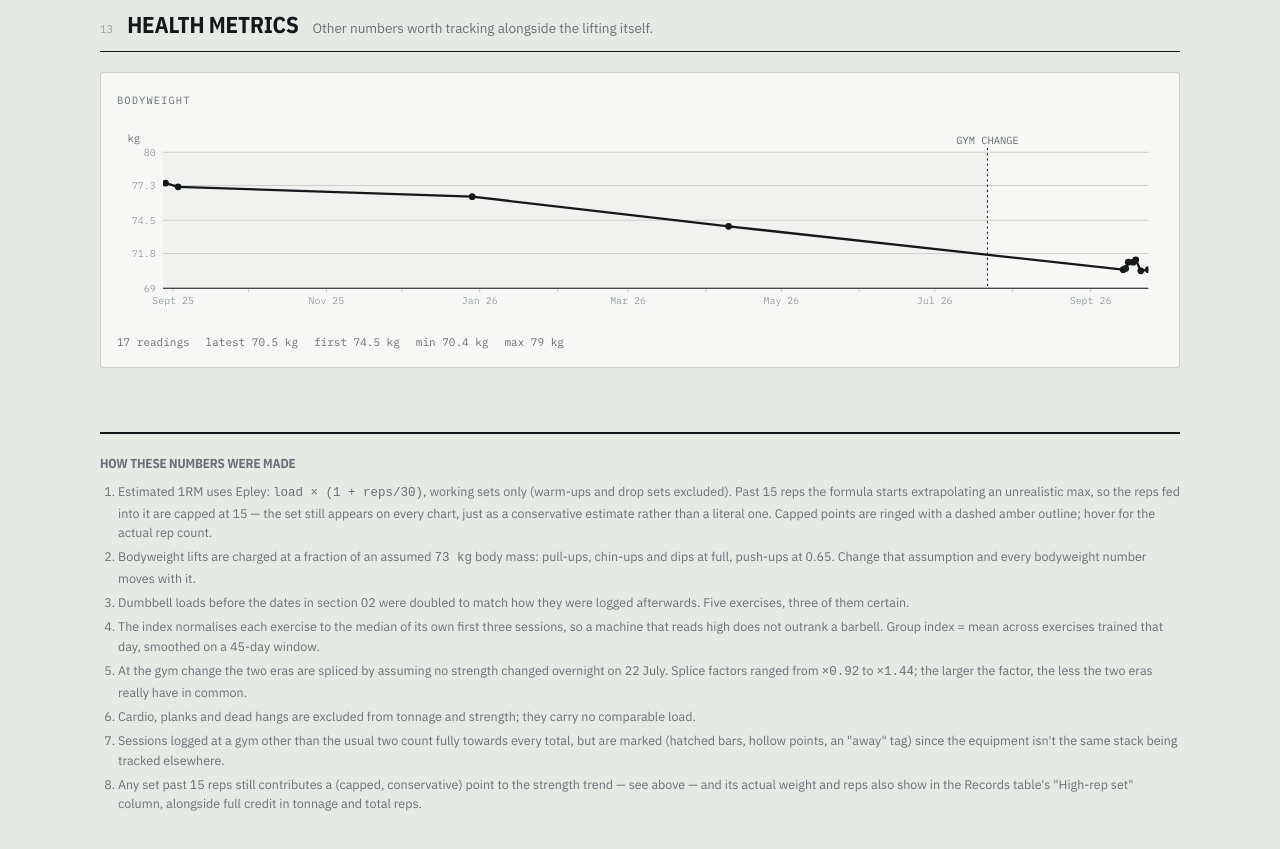
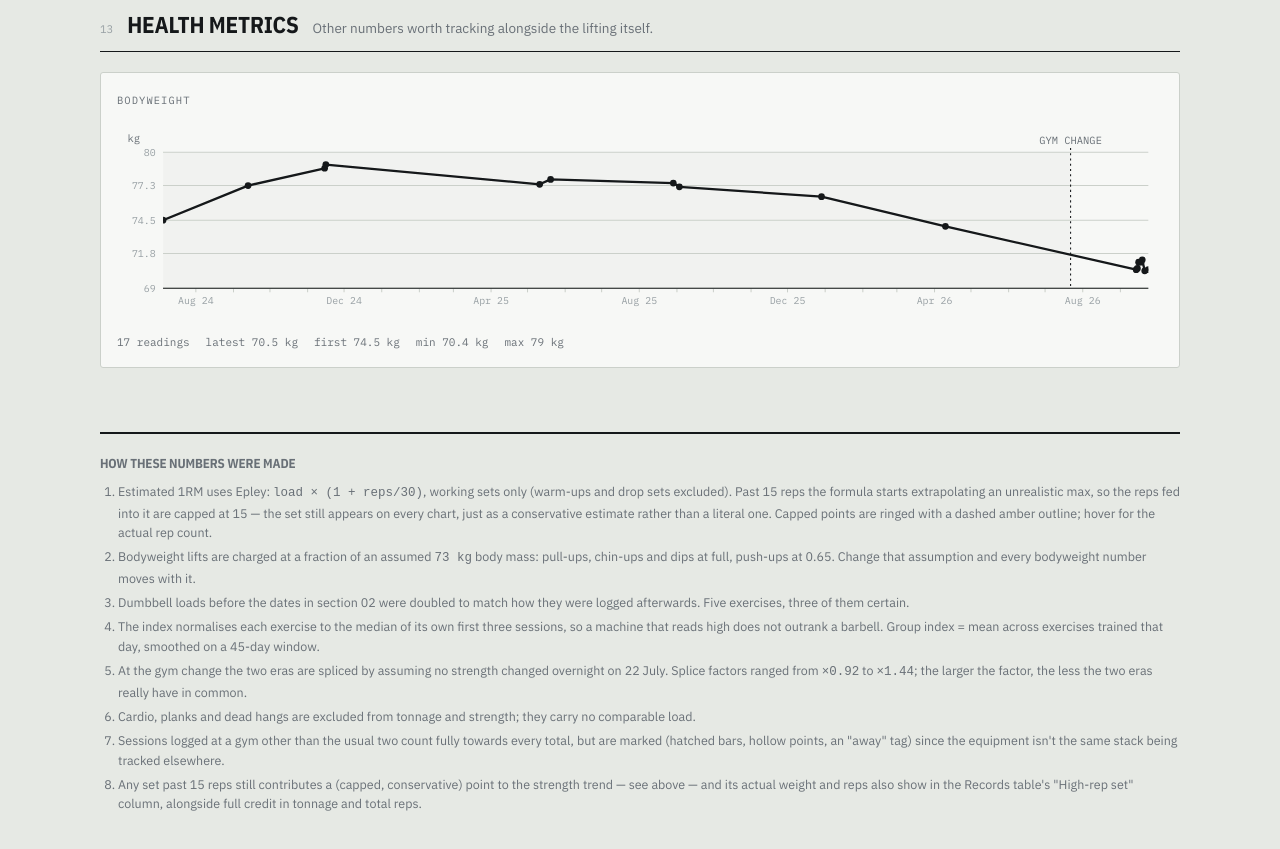
Before and after one commit to alexwareing1/Training-Dashboard, a plain HTML site: page index.html in a window 1280 px wide. Shown: the part 9820-10669 px from the top of the page. Drawn offline with nearby package versions, Linux system fonts and the light colour scheme.

Commit message:
Fix Health Metrics chart plotting readings outside session range
frame() built every time-axis chart's X scale from the training
sessions' T0-T1, including the generic per-metric charts in the Health
Metrics section. Any reading logged before the first tracked session
or after the last one (bodyweight has been logged since well before
session tracking started) fell outside that borrowed domain and was
silently dropped from the line, even though it was still counted in
the card's own stats (readings/first/latest/min/max).

frame() now takes an optional domT0/domT1 pair and defaults to the
shared session T0-T1 when omitted, so every other chart is unaffected.
The Health Metrics section now computes each metric's own min/max
reading date and passes that in, so the plotted line always includes
every point the stats line counts. Verified by decoding the rendered
path's first coordinate against the axis scale: it lands exactly on
74.5 kg (the stats' "first" value) at the frame's left edge, not
clipped or dropped.

Co-Authored-By: Claude Sonnet 5 <noreply@anthropic.com>

```diff
--- a/index.html
+++ b/index.html
@@ -457,9 +457,13 @@ function hoverable(node,text){
 }
 
 /* time-axis chart frame with era shading + seam */
-function frame(s,W,H,M,y0,y1,fmtY,ticksY){
+function frame(s,W,H,M,y0,y1,fmtY,ticksY,domT0,domT1){
+  // domT0/domT1 let a chart use its own date range instead of the training
+  // sessions' T0-T1 (e.g. a health metric logged for longer than sessions
+  // have been tracked) - default to the shared session range everywhere else
+  const t0=domT0||T0, t1=domT1||T1;
   const iw=W-M.l-M.r, ih=H-M.t-M.b;
-  const X=d=>M.l+(new Date(d)-T0)/(T1-T0)*iw;
+  const X=d=>M.l+(new Date(d)-t0)/(t1-t0)*iw;
   const Y=v=>M.t+ih-(v-y0)/(y1-y0)*ih;
   // era wash
   mk(s,'rect',{x:M.l,y:M.t,width:X(SWITCH)-M.l,height:ih,fill:'#000',opacity:.022});
@@ -470,10 +474,10 @@ function frame(s,W,H,M,y0,y1,fmtY,ticksY){
   });
   // month ticks - label every Nth month, N scaled to the actual date range so
   // labels stay readable whether the log spans a few months or several years
-  const totalMonths=(T1.getFullYear()-T0.getFullYear())*12+(T1.getMonth()-T0.getMonth());
+  const totalMonths=(t1.getFullYear()-t0.getFullYear())*12+(t1.getMonth()-t0.getMonth());
   const labelEvery=Math.max(1,Math.round(totalMonths/6));
-  let d=new Date(T0.getFullYear(),T0.getMonth()+1,1), mi=0;
-  while(d<T1){ const x=X(d);
+  let d=new Date(t0.getFullYear(),t0.getMonth()+1,1), mi=0;
+  while(d<t1){ const x=X(d);
     mk(s,'line',{x1:x,x2:x,y1:M.t+ih,y2:M.t+ih+4,class:'gl'});
     if(mi%labelEvery===0) txt(s,x,M.t+ih+15,my(d));
     d=new Date(d.getFullYear(),d.getMonth()+1,1); mi++;
@@ -1096,10 +1100,19 @@ function drawBWOverlay(s,f,M,W,series){
     const vs=pts.map(x=>x.v);
     const lo=Math.floor(Math.min(...vs)-1), hi=Math.ceil(Math.max(...vs)+1);
     const ticks=[];for(let v=lo;v<=hi;v+=(hi-lo)/4)ticks.push(Math.round(v*10)/10);
-    const f=frame(s,W,H,M,lo,hi,v=>v,ticks);
-    // a metric can have been logged for longer than the training sessions
-    // that set T0-T1, so clip to this chart's own frame rather than let an
-    // out-of-range real reading bleed past the axis
+    // this metric's own date range, not the training sessions' T0-T1 - a
+    // metric can be logged for longer than sessions have been tracked, and
+    // borrowing the session range would silently drop readings outside it
+    // even though they still count in the stats line below
+    let mT0,mT1;
+    if(pts.length>=2){
+      const mDates=pts.map(x=>+new Date(x.date));
+      mT0=new Date(Math.min(...mDates)); mT1=new Date(Math.max(...mDates));
+    } // a single reading has no range of its own - frame() falls back to T0-T1
+    const f=frame(s,W,H,M,lo,hi,v=>v,ticks,mT0,mT1);
+    // belt-and-suspenders: the domain above already spans every point, so
+    // this should be a no-op, but keeps any edge case from bleeding past the
+    // frame rather than silently vanishing
     const clipId='health-clip-'+(CLIP_N++);
     const defs=mk(s,'defs',{});
     mk(mk(defs,'clipPath',{id:clipId}),'rect',{x:M.l,y:M.t,width:f.iw,height:f.ih});
```
Also changed, not shown: dashboard-page-template.html (+22 -9 lines).
